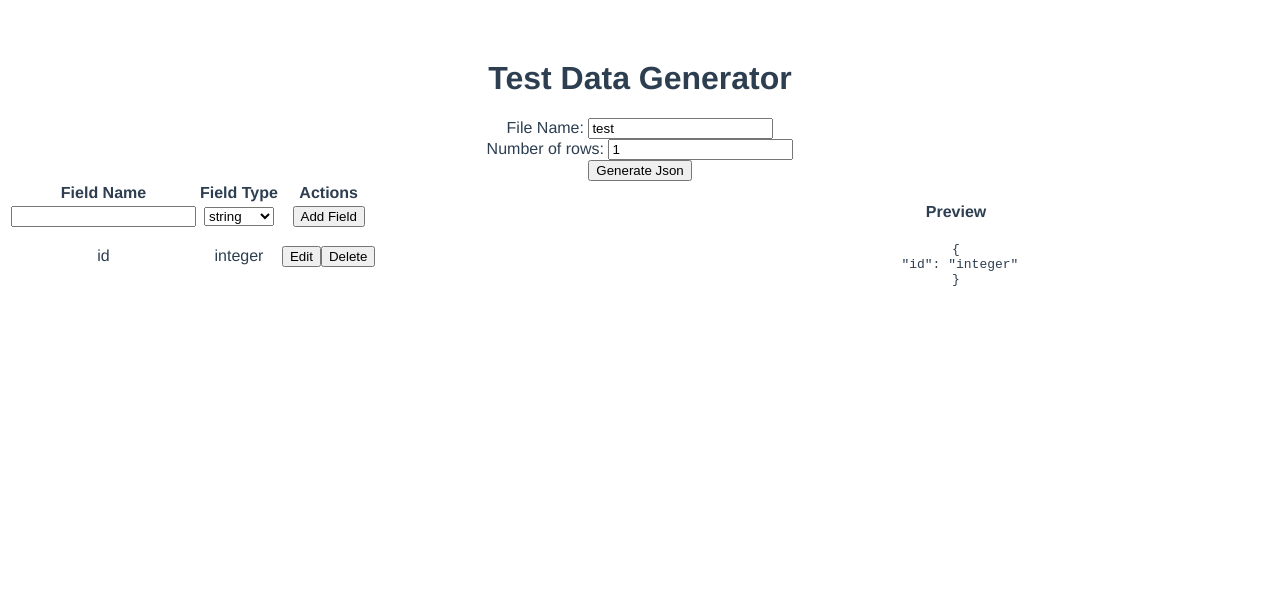
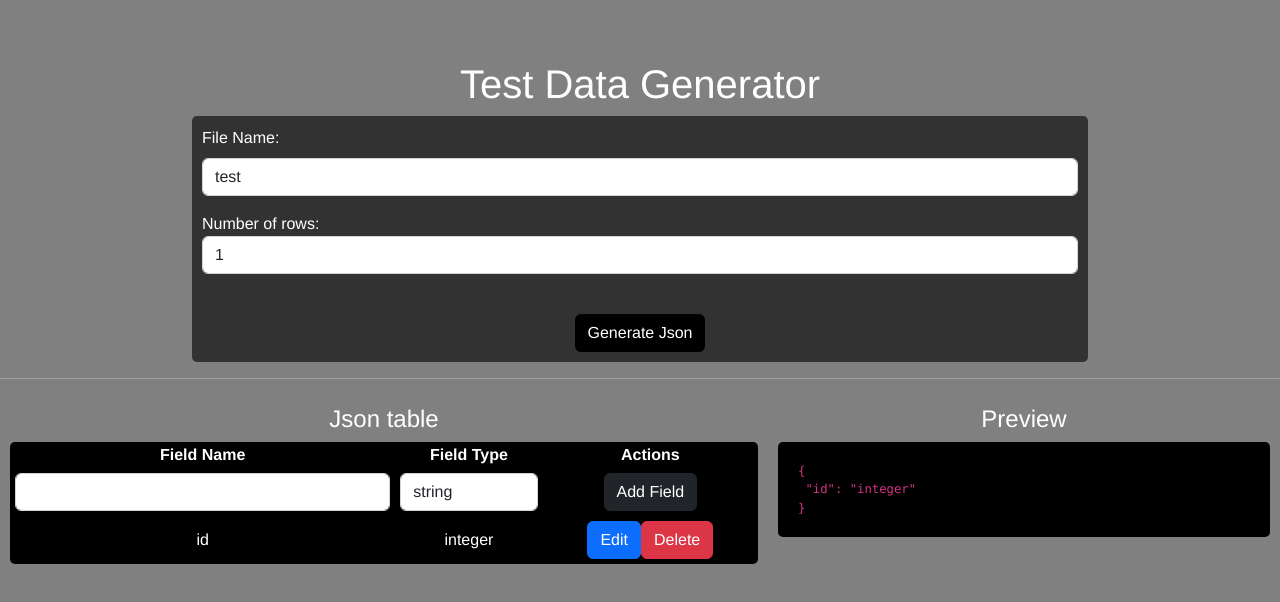
Before and after one commit to DemonDia/testdatagenerator, a Vue app: page / in a window 1280 px wide. Shown: the top 602 px of the page. Built offline with nearby package versions, Linux system fonts and the light colour scheme.

Commit message:
adding of bootstrap

```diff
--- a/public/index.html
+++ b/public/index.html
@@ -1,25 +1,42 @@
 <!DOCTYPE html>
 <html lang="">
     <head>
-    <meta charset="utf-8">
-    <meta http-equiv="X-UA-Compatible" content="IE=edge">
-    <meta name="viewport" content="width=device-width,initial-scale=1.0">
-    <link rel="icon" href="<%= BASE_URL %>favicon.ico">
+        <meta charset="utf-8" />
+        <meta http-equiv="X-UA-Compatible" content="IE=edge" />
+        <meta name="viewport" content="width=device-width,initial-scale=1.0" />
+        <link rel="icon" href="<%= BASE_URL %>favicon.ico" />
         <title><%= htmlWebpackPlugin.options.title %></title>
+        <link
+            href="https://cdn.jsdelivr.net/npm/bootstrap@5.2.2/dist/css/bootstrap.min.css"
+            rel="stylesheet"
+            integrity="sha384-Zenh87qX5JnK2Jl0vWa8Ck2rdkQ2Bzep5IDxbcnCeuOxjzrPF/et3URy9Bv1WTRi"
+            crossorigin="anonymous"
+        />
     </head>
     <body>
         <noscript>
-      <strong>We're sorry but <%= htmlWebpackPlugin.options.title %> doesn't work properly without JavaScript enabled. Please enable it to continue.</strong>
+            <strong
+                >We're sorry but <%= htmlWebpackPlugin.options.title %> doesn't
+                work properly without JavaScript enabled. Please enable it to
+                continue.</strong
+            >
         </noscript>
         <div id="app"></div>
         <!-- built files will be auto injected -->
+        <script
+            src="https://cdn.jsdelivr.net/npm/bootstrap@5.2.2/dist/js/bootstrap.bundle.min.js"
+            integrity="sha384-OERcA2EqjJCMA+/3y+gxIOqMEjwtxJY7qPCqsdltbNJuaOe923+mo//f6V8Qbsw3"
+            crossorigin="anonymous"
+        ></script>
+        <script
+            src="https://cdn.jsdelivr.net/npm/@popperjs/core@2.11.6/dist/umd/popper.min.js"
+            integrity="sha384-oBqDVmMz9ATKxIep9tiCxS/Z9fNfEXiDAYTujMAeBAsjFuCZSmKbSSUnQlmh/jp3"
+            crossorigin="anonymous"
+        ></script>
+        <script
+            src="https://cdn.jsdelivr.net/npm/bootstrap@5.2.2/dist/js/bootstrap.min.js"
+            integrity="sha384-IDwe1+LCz02ROU9k972gdyvl+AESN10+x7tBKgc9I5HFtuNz0wWnPclzo6p9vxnk"
+            crossorigin="anonymous"
+        ></script>
     </body>
-  <style>
-    #dataGenTableContainer, #previewerContainer{
-      width: 50%;
-    }
-    #main{
-      display: flex;
-    }
-  </style>
 </html>
--- a/src/App.vue
+++ b/src/App.vue
@@ -2,8 +2,10 @@
     <div>
         <h1>Test Data Generator</h1>
         <GenerateJsonData :jsonData="fields" />
+        <hr>
         <div id="main">
             <div id="dataGenTableContainer">
+                <h4>Json table</h4>
                 <table>
                     <tr>
                         <th>Field Name</th>
@@ -94,6 +96,9 @@ export default {
 };
 </script>
 <style>
+html {
+    background: grey;
+}
 #app {
     font-family: Avenir, Helvetica, Arial, sans-serif;
     -webkit-font-smoothing: antialiased;
@@ -101,6 +106,45 @@ export default {
     text-align: center;
     color: #2c3e50;
     margin-top: 60px;
+    background: grey;
+}
+#previewerContainer,
+#dataGenTableContainer,
+#generatorContainer {
+    padding: 10px;
+}
+h1,
+h2,
+h3,
+h4,
+h5,
+h6,
+label,
+th,
+td,hr {
+    color: white;
+}
+#dataGenTableContainer {
+    width: 60%;
+}
+#previewerContainer {
+    width: 40%;
+}
+#main {
+    display: flex;
+}
+table {
+    border-radius: 5px;
+    width: 100%;
+    background: black;
+}
+
+td {
+    text-align: center;
+    padding: 5px;
+}
+td p {
+    margin: auto;
 }
 /* table{
     width: 100%;
--- a/src/components/CreateDataRow.vue
+++ b/src/components/CreateDataRow.vue
@@ -1,15 +1,15 @@
 <template>
     <tr>
-        <td><input v-model="fieldName" /></td>
+        <td><input v-model="fieldName" class="form-control"/></td>
         <td>
-            <select v-model="fieldType">
+            <select v-model="fieldType" class="form-control">
                 <option v-for="(value, key) in dataTypes" v-bind:key="key">
                     {{ value }}
                 </option>
             </select>
         </td>
         <td colspan="2">
-            <button @click="$emit('add', addRow())">Add Field</button>
+            <button @click="$emit('add', addRow())" class="btn btn-dark">Add Field</button>
         </td>
     </tr>
 </template>
--- a/src/components/DataRow.vue
+++ b/src/components/DataRow.vue
@@ -3,27 +3,27 @@
         <p v-if="!editing">
             {{ row.fieldName }}
         </p>
-        <input v-else v-model="newFieldName" />
+        <input v-else v-model="newFieldName" class="form-control"/>
     </td>
     <td>
         <p v-if="!editing">
             {{ row.fieldType }}
         </p>
-        <select v-else v-model="newFieldType">
+        <select v-else v-model="newFieldType" class="form-control">
             <option v-for="(value, key) in dataTypes" v-bind:key="key">
                 {{ value }}
             </option>
         </select>
     </td>
     <td v-if="!editing" colspan="2">
-        <button @click="toggleEditing">Edit</button>
-        <button @click="$emit('delete', deleteData())">Delete</button>
+        <button @click="toggleEditing" class="btn btn-primary">Edit</button>
+        <button @click="$emit('delete', deleteData())" class="btn btn-danger">Delete</button>
     </td>
     <td v-else>
-        <button @click="$emit('save', saveData(), toggleEditing())">
+        <button @click="$emit('save', saveData(), toggleEditing())" class="btn btn-primary">
             Save
         </button>
-        <button @click="toggleEditing">Cancel</button>
+        <button @click="toggleEditing" class="btn btn-secondary">Cancel</button>
     </td>
 </template>
 <script>
--- a/src/components/GenerateJsonData.vue
+++ b/src/components/GenerateJsonData.vue
@@ -1,12 +1,22 @@
 <template>
-    <div>
-        <label>File Name: </label>
-        <input v-model="jsonFileName" />
-        <br />
-        <label>Number of rows: </label>
-        <input min="1" type="number" v-model="numberOfRows" />
-        <br />
-        <button @click="generateJsonFile">Generate Json</button>
+    <div id="generatorContainer">
+        <div class="mb-3">
+            <label class="form-label">File Name: </label>
+            <input v-model="jsonFileName" class="form-control" />
+        </div>
+        <div class="mb-3">
+            <label>Number of rows: </label>
+            <input
+                min="1"
+                type="number"
+                v-model="numberOfRows"
+                class="form-control"
+            />
+            <br />
+        </div>
+        <button @click="generateJsonFile" class="btn" id = "generateBtn">
+            Generate Json
+        </button>
     </div>
 </template>
 <script>
@@ -83,3 +93,19 @@ export default {
     },
 };
 </script>
+<style scoped>
+#generatorContainer {
+    width: 70%;
+    display: inline-block;
+    padding:10px;
+    background:rgb(50, 50, 50);
+    border-radius: 5px;
+}
+#generatorContainer label {
+    float: left;
+}
+#generateBtn{
+    background: black;
+    color: white;
+}
+</style>
--- a/src/components/JsonPreview.vue
+++ b/src/components/JsonPreview.vue
@@ -1,6 +1,7 @@
 <template>
     <div>
         <h4>Preview</h4>
+        <div></div>
         <code>
             <pre>{{ formatJsonFields }}</pre>
         </code>
@@ -23,3 +24,11 @@ export default {
     },
 };
 </script>
+<style scoped>
+pre {
+    text-align: left;
+    background: black;
+    padding: 20px;
+    border-radius: 5px;
+}
+</style>
```
Lines whose indentation alone changed are shown as unchanged.
